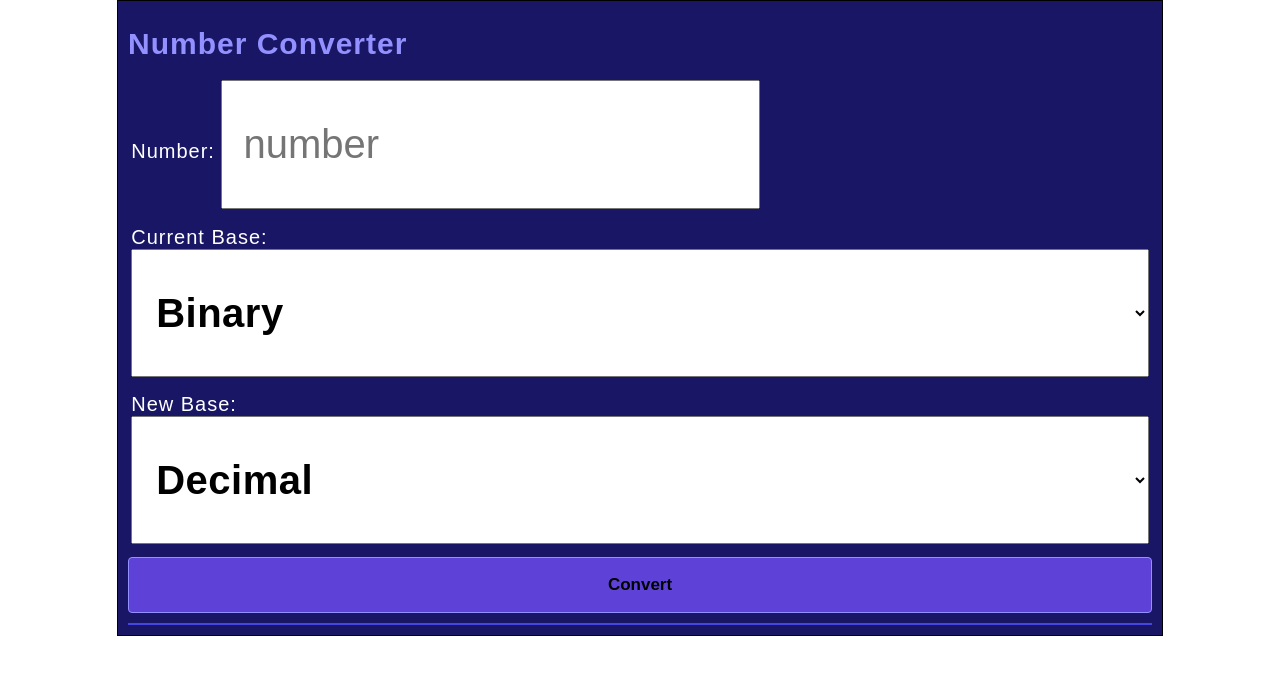
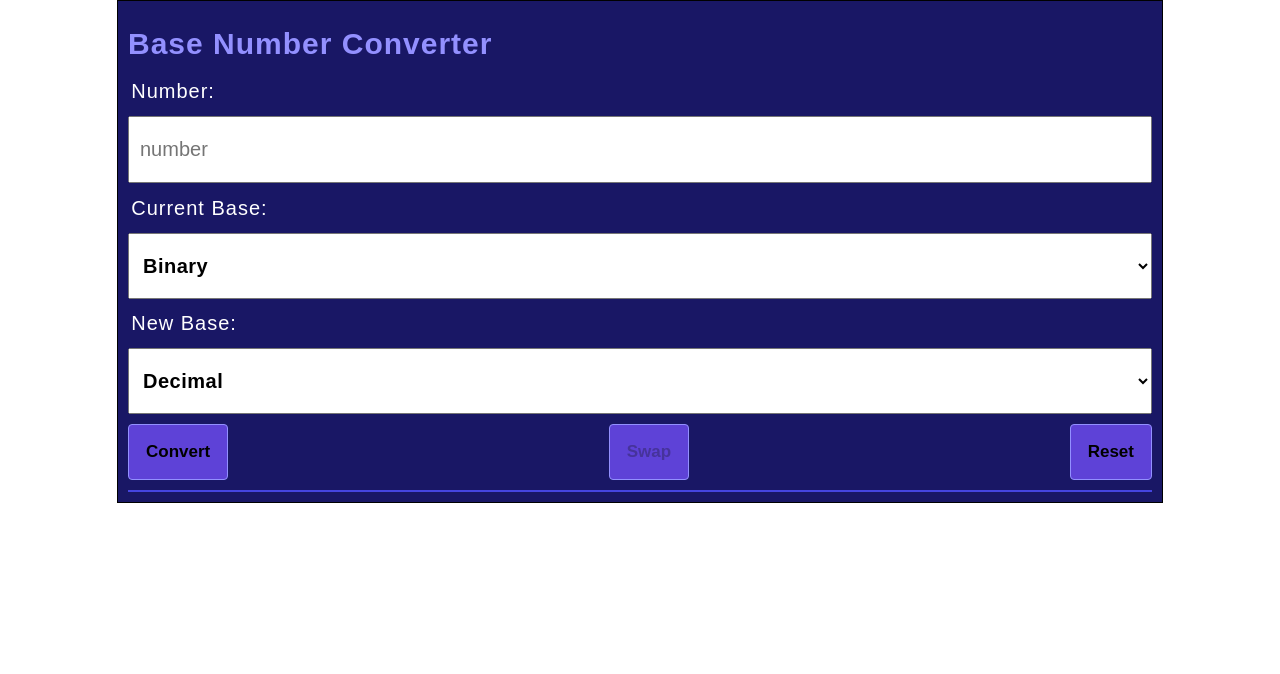
Before and after one commit to itsmraga-hub/Base-Number-Converter, a plain HTML site: page index.html in a window 1280 px wide. Drawn offline with Linux system fonts and the light colour scheme.

Commit message:
Final push for index file

```diff
--- a/index.html
+++ b/index.html
@@ -4,17 +4,16 @@
     <meta charset="UTF-8" />
     <meta http-equiv="X-UA-Compatible" content="IE=edge" />
     <meta name="viewport" content="width=device-width, initial-scale=1.0" />
-    <link rel="stylesheet" href="css/style.css">
+    <link rel="stylesheet" href="./css/style.css">
     <title>Number converter</title>
   </head>
   <body>
     <main class="container">
-      <h1 class="container_title">Number Converter</h1>
+      <h1 class="container_title">Base Number Converter</h1>
       <form action="" class="form" id="form">
-        <label for="number" class="label">Number:
+        <label for="number" class="label">Number:</label>
           <input type="text" class="input-num" name="number" id="number" placeholder="number"/>
-        </label>
-        <label for="curentBase" class="label"> Current Base:
+        <label for="curentBase" class="label"> Current Base:</label>
             <select name="curentBase" id="currentBase" value="2"
         class="option-container">
             <option value="2" class="option-item">Binary</option>
@@ -22,17 +21,19 @@
             <option value="10" class="option-item">Decimal</option>
             <option value="16" class="option-item">HexaDecimal</option>
         </select>
-        </label>
-        <label for="newBase" class="label"> New Base:
+        <label for="newBase" class="label"> New Base:</label>
             <select name="newBase" id="newBase" class="option-container">
                 <option value="2" class="option-item">Binary</option>
                 <option value="8" class="option-item">Octal</option>
                 <option value="10" class="option-item">Decimal</option>
                 <option value="16" class="option-item">HexaDecimal</option>
             </select>
-        </label>
-        <input type="submit" value="Convert" class="btn"/>
-        <p id="answer" class="answer"> <span id="answer-text" class="ans-text"></span></p>
+        <div class="btns">
+          <input type="submit" value="Convert" class="btn convert-btn"/>
+          <input type="submit" value="Swap" class="btn swap-btn" disabled/>
+          <input type="submit" value="Reset" class="btn reset-btn"/>
+        </div>
+        <p id="answer" class="answer"><span id="answer-text" class="ans-text"></span></p>
       </form>
     </main>
     <script src="js/app.js"></script>
```
